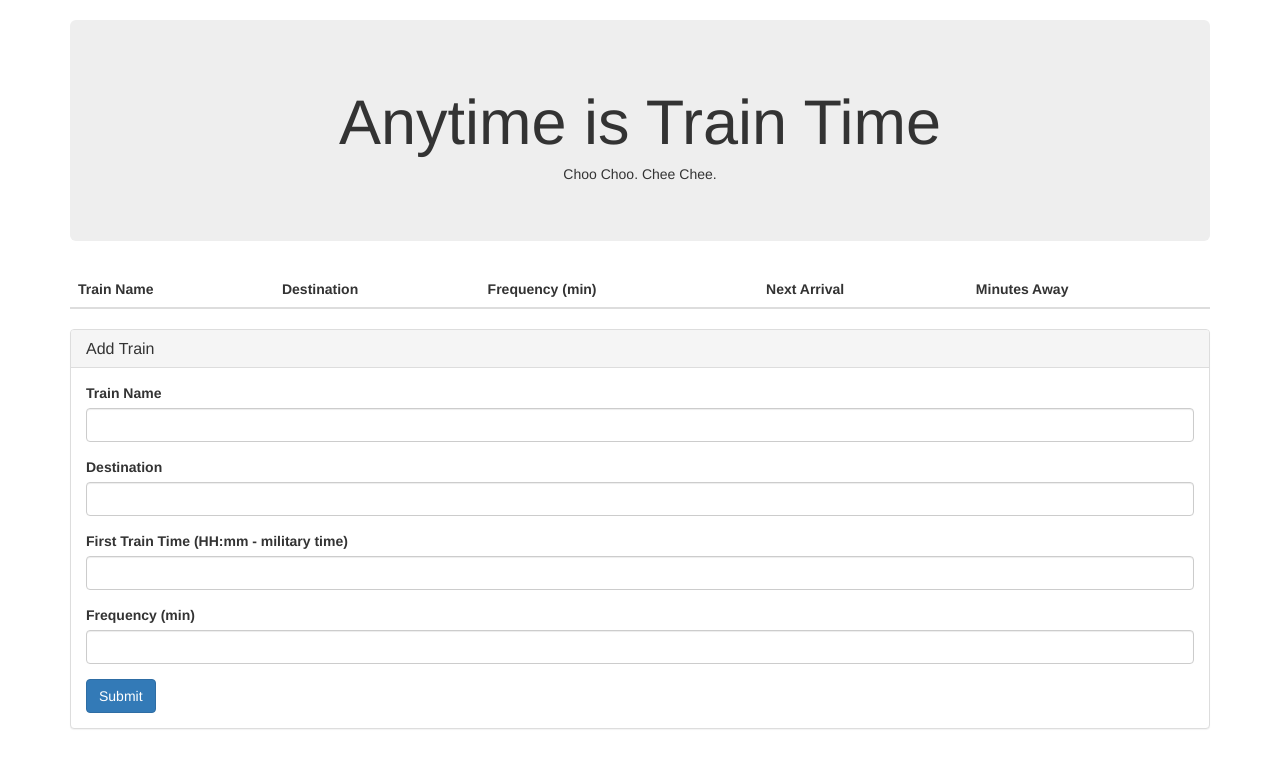
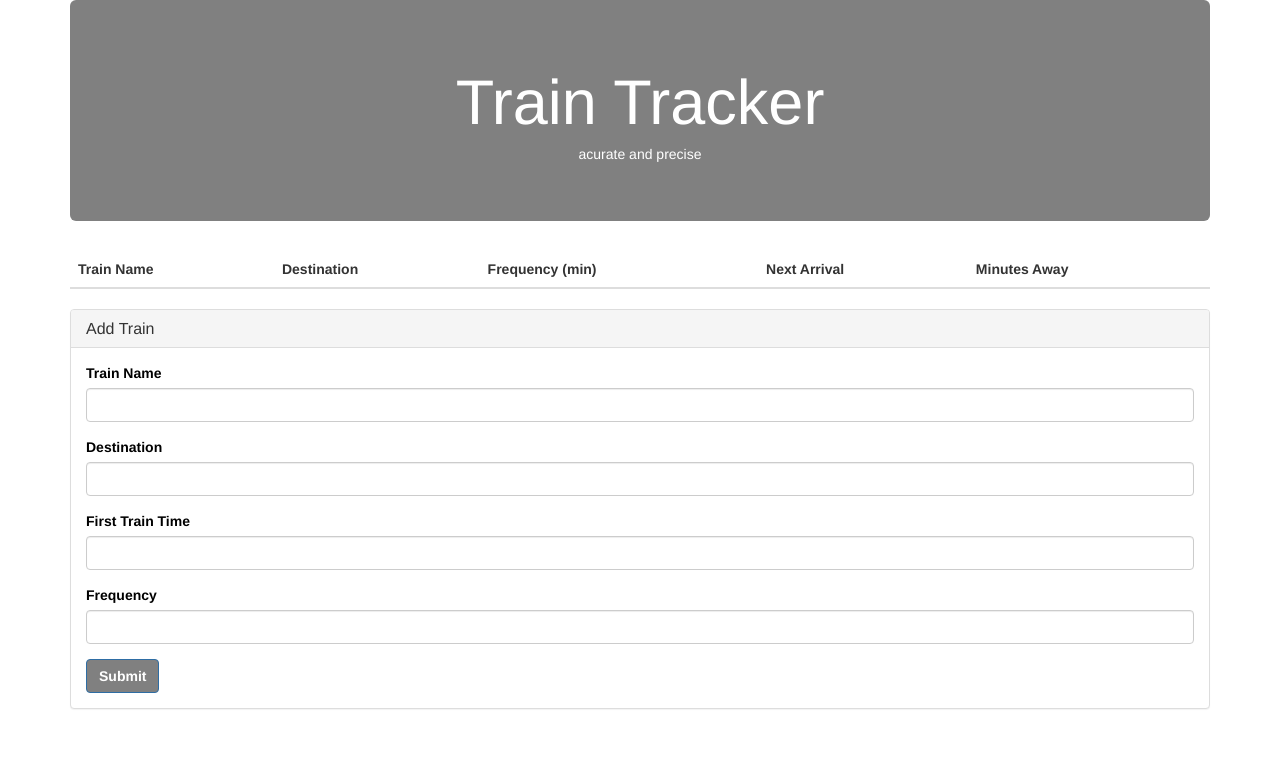
Before and after one commit to william23jordan/Train-Scheduler, a plain HTML site: page index.html in a window 1280 px wide. Drawn offline with nearby package versions, Linux system fonts and the light colour scheme; no server answers.

Commit message:
final working

```diff
--- a/assets/css/style.css
+++ b/assets/css/style.css
@@ -0,0 +1,13 @@
+.jumbotron {
+    color: #fff;
+    background-color: grey;
+}
+
+div.panel-body {
+    color: black;
+}
+
+.btn-primary {
+    background-color: grey;
+    font-weight: bold;
+}
--- a/index.html
+++ b/index.html
@@ -5,38 +5,25 @@
 <head>
 
   <meta charset="UTF-8">
-  <title>Train Schedule || Marie Dagan</title>
-  <!-- Reset CSS -->
+  <title>Train Schedule</title>
   <link rel="stylesheet" type="text/css" href="assets/css/reset.css" />
-  <!-- jQuery -->
   <script src="https://code.jquery.com/jquery-3.1.1.min.js"></script>
-  <!-- Bootstrap CDN-->
   <link rel="stylesheet" href="https://maxcdn.bootstrapcdn.com/bootstrap/3.3.7/css/bootstrap.min.css">
   <script src="https://maxcdn.bootstrapcdn.com/bootstrap/3.3.7/js/bootstrap.min.js"></script>
-  <!-- Firebase Reference -->
   <script src="https://www.gstatic.com/firebasejs/live/3.0/firebase.js"></script>
-  <!-- Link to JS -->
   <script src="assets/javascript/logic.js"></script>
-  <!-- Moment JS -->
   <script type="text/javascript" src="https://momentjs.com/downloads/moment.js"></script>
-  <!-- Link to CSS -->
   <link rel="stylesheet" type="text/css" href="assets/css/style.css">
 
 </head>
 
 <body>
-
   <div class="container">
-
-    <br>
-
-    <!-- Jumbotron Title -->
     <div class="jumbotron">
-      <h1 class="text-center">Anytime is Train Time</h1>
-      <h5 class="text-center">Choo Choo. Chee Chee.</h5>
+      <h1 class="text-center">Train Tracker</h1>
+      <h5 class="text-center">acurate and precise</h5>
     </div>
 
-    <!-- Table -->
     <table class="table">
       <thead>
         <tr>
@@ -51,7 +38,6 @@
       </tbody>
     </table>
 
-    <!-- Add Train Form -->
     <div class="row">
       <div class="col-lg-12">
         <div class="panel panel-default">
@@ -69,11 +55,11 @@
                 <input class="form-control" id="destination" type="text">
               </div>
               <div class="form-group">
-                <label for="first-train-time">First Train Time (HH:mm - military time)</label>
+                <label for="first-train-time">First Train Time</label>
                 <input class="form-control" id="firstTrain" type="text">
               </div>
               <div class="form-group">
-                <label for="train-frequency">Frequency (min)</label>
+                <label for="train-frequency">Frequency</label>
                 <input class="form-control" id="interval" type="number">
               </div>
               <button class="btn btn-primary" id="addTrain" type="submit">Submit</button>
```
